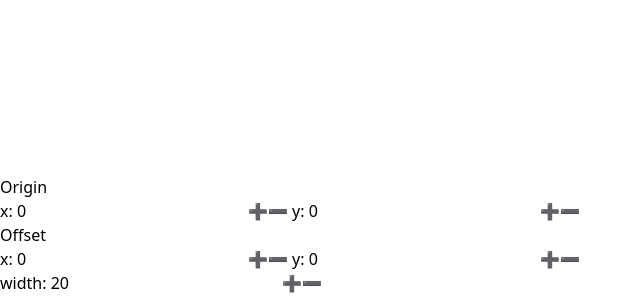
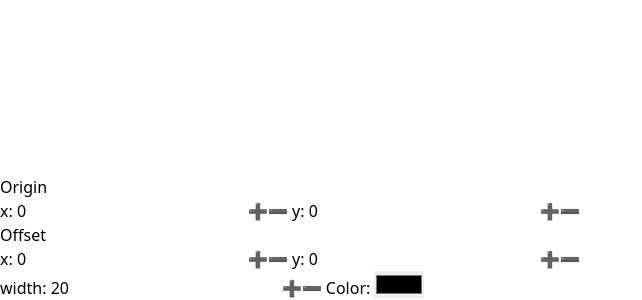
Before and after one commit to stofi/pxpaint, a Vue app: page / in a window 1280 px wide. Shown: the part 1105-1405 px from the top of the page, without its empty margins (0-642 px from the left). Built offline with nearby package versions, Linux system fonts and the light colour scheme.

Commit message:
add color picker

```diff
--- a/src/App.vue
+++ b/src/App.vue
@@ -23,12 +23,15 @@
             <number-input title="y:" v-model="offset.y" />
           </div>
         </div>
+        <div class="rounded mb-4 p-4 bg-gray-300 flex">
           <number-input
             class="mb-4"
             title="width:"
             v-model="width"
             :initial="20"
           />
+          <color-picker v-model="color" />
+        </div>
         <px-output :pixel-codes="codes" />
       </div>
     </div>
@@ -39,13 +42,15 @@
 import display from "./components/display";
 import numberInput from "./components/numberInput";
 import pxOutput from "./components/output";
+import colorPicker from "./components/colorPicker";
 
 export default {
   name: "app",
   components: {
     display,
     numberInput,
-    pxOutput
+    pxOutput,
+    colorPicker
   },
   data() {
     return {
@@ -59,7 +64,8 @@ export default {
       },
       width: 20,
       pixels: {},
-      codes: []
+      codes: [],
+      color: "#ffffff"
     };
   },
   watch: {
@@ -124,7 +130,8 @@ export default {
       this.$store.commit("setPixel", {
         x: x + this.origin.x,
         y: y + this.origin.y,
-        state
+        state,
+        color: this.color
       });
       this.refresh();
     }
--- /dev/null
+++ b/src/components/colorPicker.vue
@@ -0,0 +1,35 @@
+<template>
+  <label
+    class="flex w-1/2 justify-between bg-gray-200 py-2 px-3 rounded items-center"
+  >
+    Color:
+    <input
+      class="rounded-sm w-1/2 ml-2 flex-1 mr-1 bg-gray-200 text-right text-xl px-2"
+      type="color"
+      v-model="value"
+    />
+  </label>
+</template>
+
+<script>
+export default {
+  props: {
+    initial: {
+      type: String,
+      default: ""
+    }
+  },
+  data() {
+    return {
+      value: this.initial
+    };
+  },
+  watch: {
+    value() {
+      this.$emit("input", this.value);
+    }
+  }
+};
+</script>
+
+<style lang="scss" scoped></style>
--- a/src/components/display.vue
+++ b/src/components/display.vue
@@ -61,7 +61,7 @@ export default {
       const state = this.pixels[`${x},${y}`]
         ? this.pixels[`${x},${y}`].state
         : false;
-      return state ? "black" : "white";
+      return state ? this.pixels[`${x},${y}`].color : "white";
     }
   }
 };
```
Lines whose indentation alone changed are shown as unchanged.
